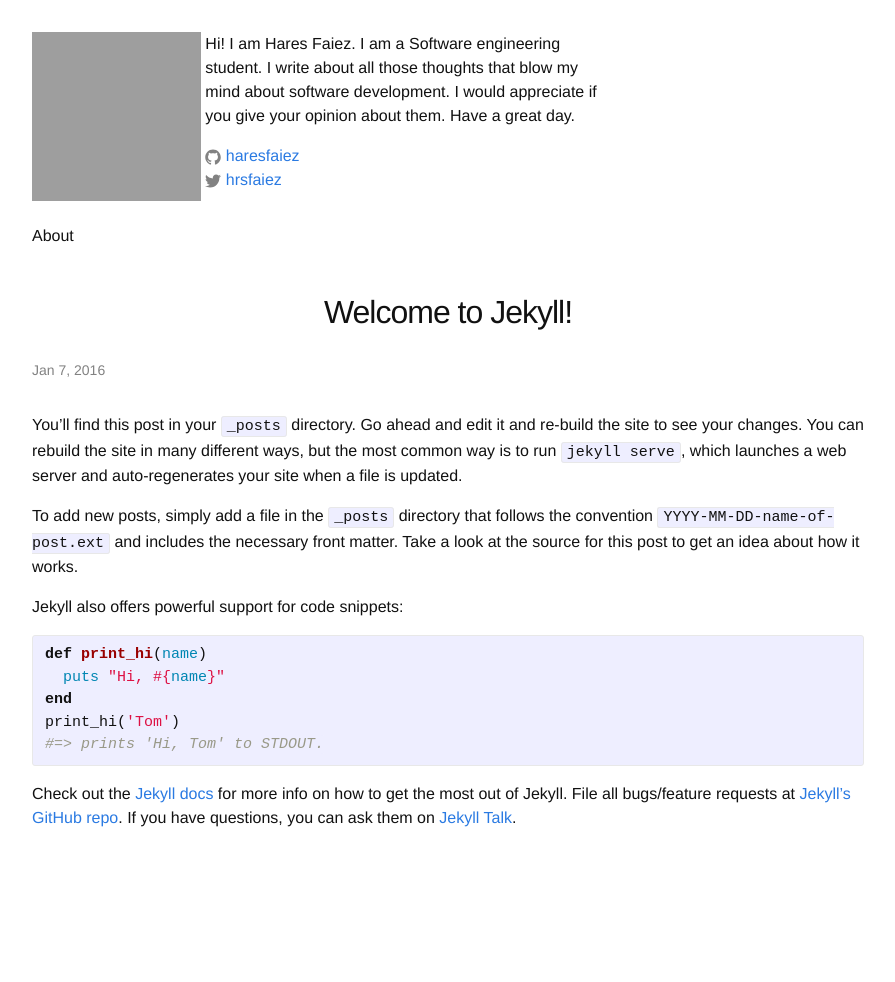
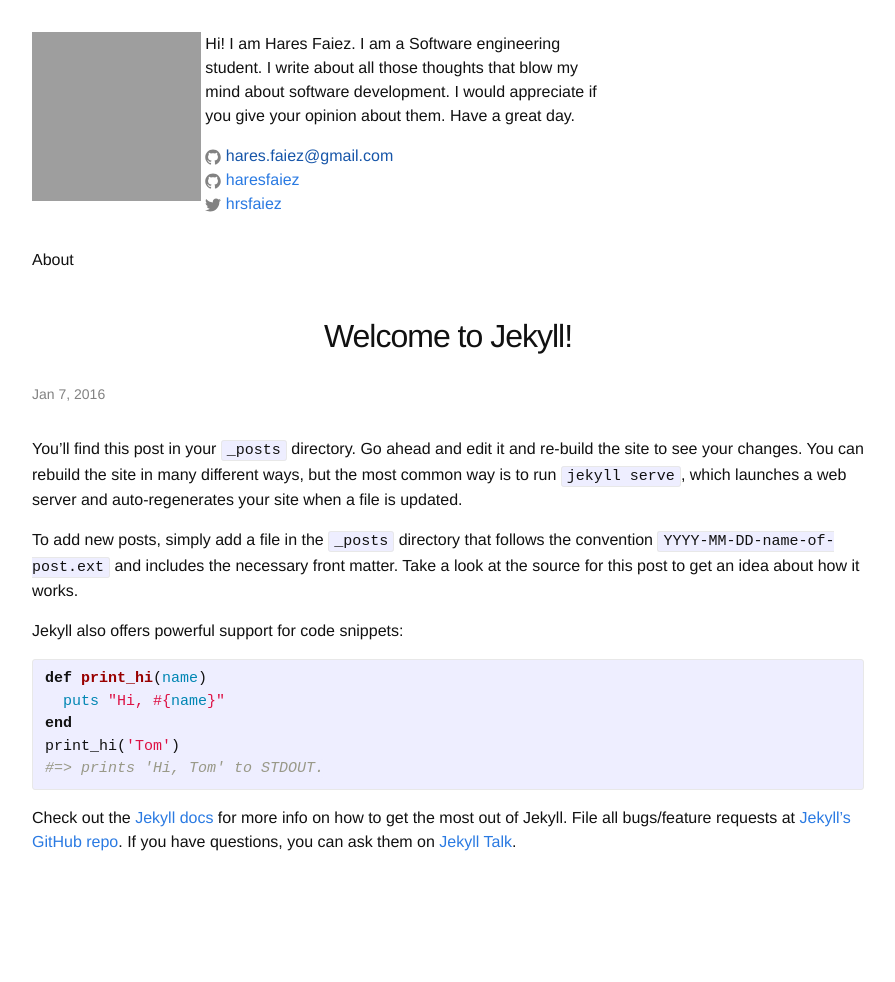
Before and after one commit to haresfaiez/haresfaiez.github.io, a Jekyll site: the page built from _posts/2016-01-07-welcome-to-jekyll.markdown, in a window 1280 px wide. Shown: the whole page, without its empty margins (192-1087 px from the left). Built offline with Jekyll 4.4.1, drawn with Linux system fonts in a browser that asks for light colours; before the commit the page ends 958 px from its top, so only the background shows below that; grey boxes are pictures that could not be loaded.

Commit message:
Add user email to user meta

```diff
--- a/_includes/header.html
+++ b/_includes/header.html
@@ -8,6 +8,13 @@
         <div class="header_user-meta-inf">
             <p>{{ site.description }}</p>
             <ul class="contact-list">
+            {% if site.email %}
+            <li>
+                {% include icon-email.html username=site.email %}
+            </li>
+            {% endif %}
+
+
             {% if site.github_username %}
             <li>
                 {% include icon-github.html username=site.github_username %}
--- /dev/null
+++ b/_includes/icon-email.html
@@ -0,0 +1 @@
+<a class="svg-icon email" target="_blank" href="{{ include.usename }}"><span class="icon icon--github">{% include icon-github.svg %}</span><span class="username">{{ include.username }}</span></a>
```
